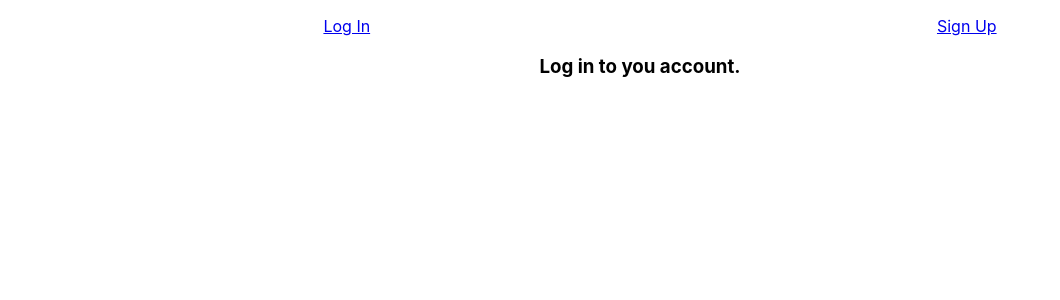
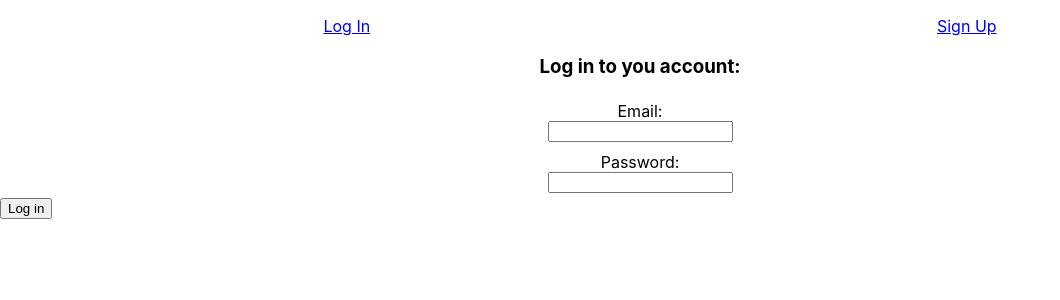
Before and after one commit to jillianlg/todo-auth-front-end, a React (Create React App) app: page /login in a window 1280 px wide. Shown: the top 300 px of the page, without its empty margins (0-1060 px from the left). Built offline with nearby package versions, Linux system fonts and the light colour scheme.

Commit message:
add login page and form, add login token

```diff
--- a/src/App.js
+++ b/src/App.js
@@ -40,7 +40,7 @@ export default class App extends Component {
           </ul>
           <Switch>
             <Route exact path='/' render={(routerProps)=> <Home {...routerProps} />} />
-            <Route exact path='/login' render={(routerProps)=> <Login {...routerProps} />} />
+            <Route exact path='/login' render={(routerProps)=> <Login {...routerProps} changeTokenAndUsername= {this.changeTokenAndUsername}/>} />
             <Route exact path='/signup' render={(routerProps)=> <Signup {...routerProps} changeTokenAndUsername= {this.changeTokenAndUsername}/>} />
             <PrivateRoute token={this.state.token} exact path='/todos' render={(routerProps)=> <Todos {...routerProps} token={this.state.token} />} />
           </Switch>
--- a/src/Login.js
+++ b/src/Login.js
@@ -1,13 +1,57 @@
 import React, { Component } from 'react'
 import './App.css';	import './App.css';
+import request from 'superagent';
 
 export default class Login extends Component {
+    state = {
+        email: '',
+        password: '',
+        loading: false,
+    }
+
+    handleSubmit = async (e) => {
+        e.preventDefault();
+
+        console.log(this.state);
+
+        this.setState({ loading:true })
+        const user = await request
+            .post('https://cryptic-shore-29263.herokuapp.com/auth/signin')
+            .send(this.state); // we can send state because the keys are the same on the front and back end
+
+        this.setState({ loading: false })
+
+        this.props.changeTokenAndUsername(user.body.email, user.body.token);
+
+        this.props.history.push('/todos');
+    }
 
     render() {
         return (
-            <h3>
-              Log in to you account.
-            </h3>
+            <div>
+              <form onSubmit={this.handleSubmit}>
+              <h3>Log in to you account:</h3>
+                    <label>
+                        Email:
+                        <input
+                        onChange={(e) => this.setState({ email: e.target.value })}
+                        value={this.state.email} />
+                    </label>
+                    <label>
+                        Password:
+                        <input
+                        onChange={(e) => this.setState({ password: e.target.value })}
+                        value={this.state.password} type="password"/>
+                    </label>
+                    {
+                        this.state.loading
+                        ? 'LOADING.....'
+                        : <button>
+                            Log in
+                        </button>
+                    }
+                </form>
+            </div>
         )
     }
 }
```
